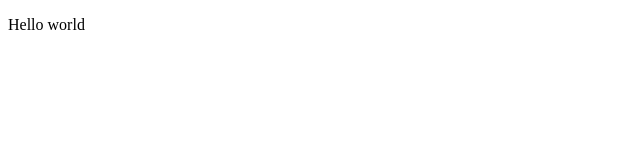
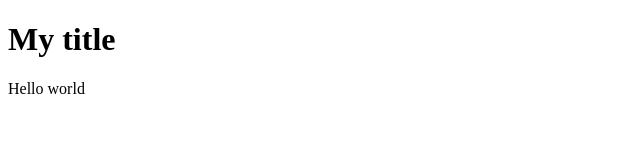
Before and after one commit to Gyulnara/firstgithub, a plain HTML site: page index.html in a window 1280 px wide. Shown: the whole page, without its empty margins (0-640 px from the left). Drawn offline with Linux system fonts and the light colour scheme.

Commit message:
modified htmlfile

```diff
--- a/index.html
+++ b/index.html
@@ -7,6 +7,7 @@
     <title>Document</title>
 </head>
 <body>
+    <h1>My title</h1>
     <p>Hello world</p>
 </body>
 </html>
```
